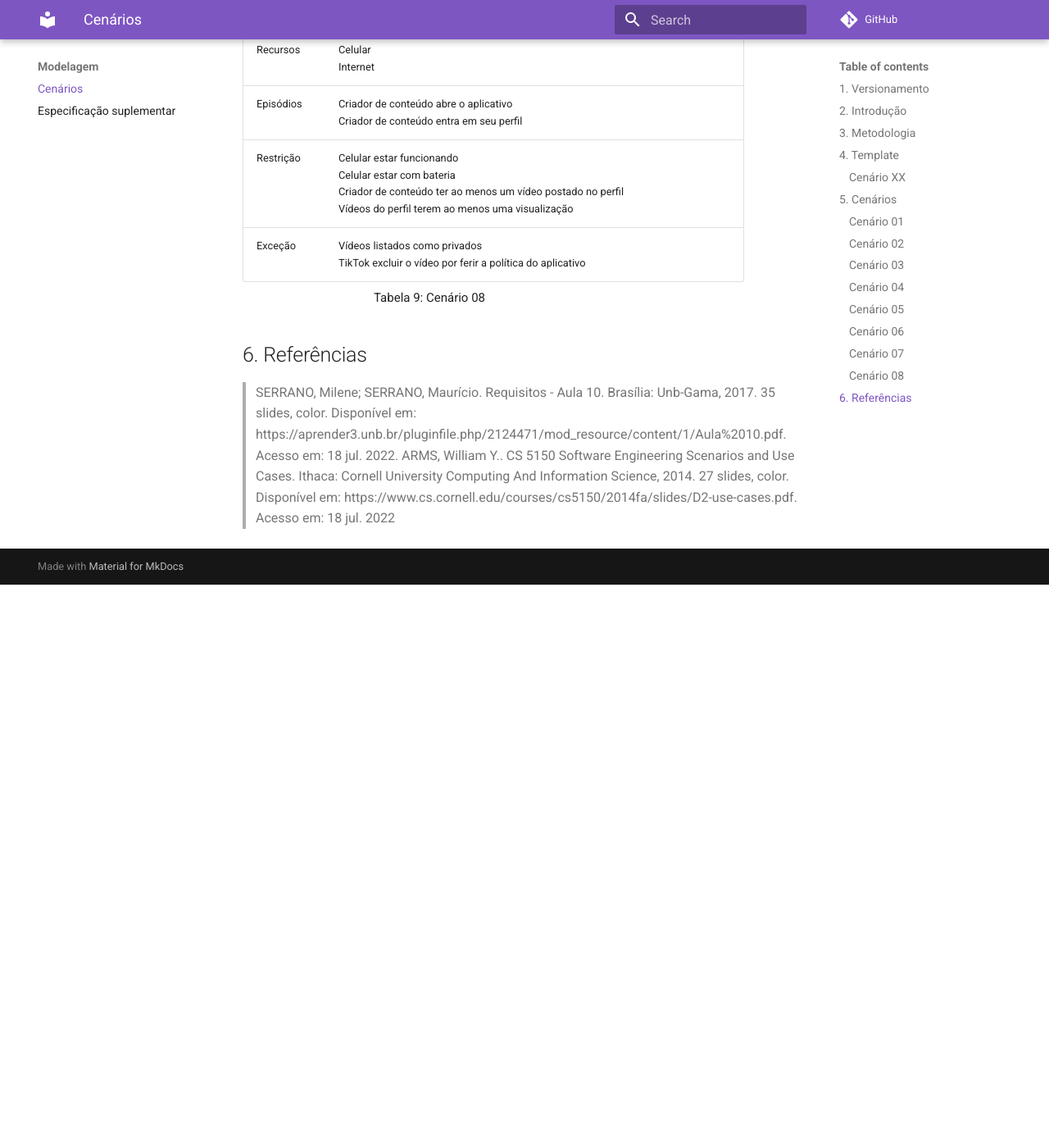
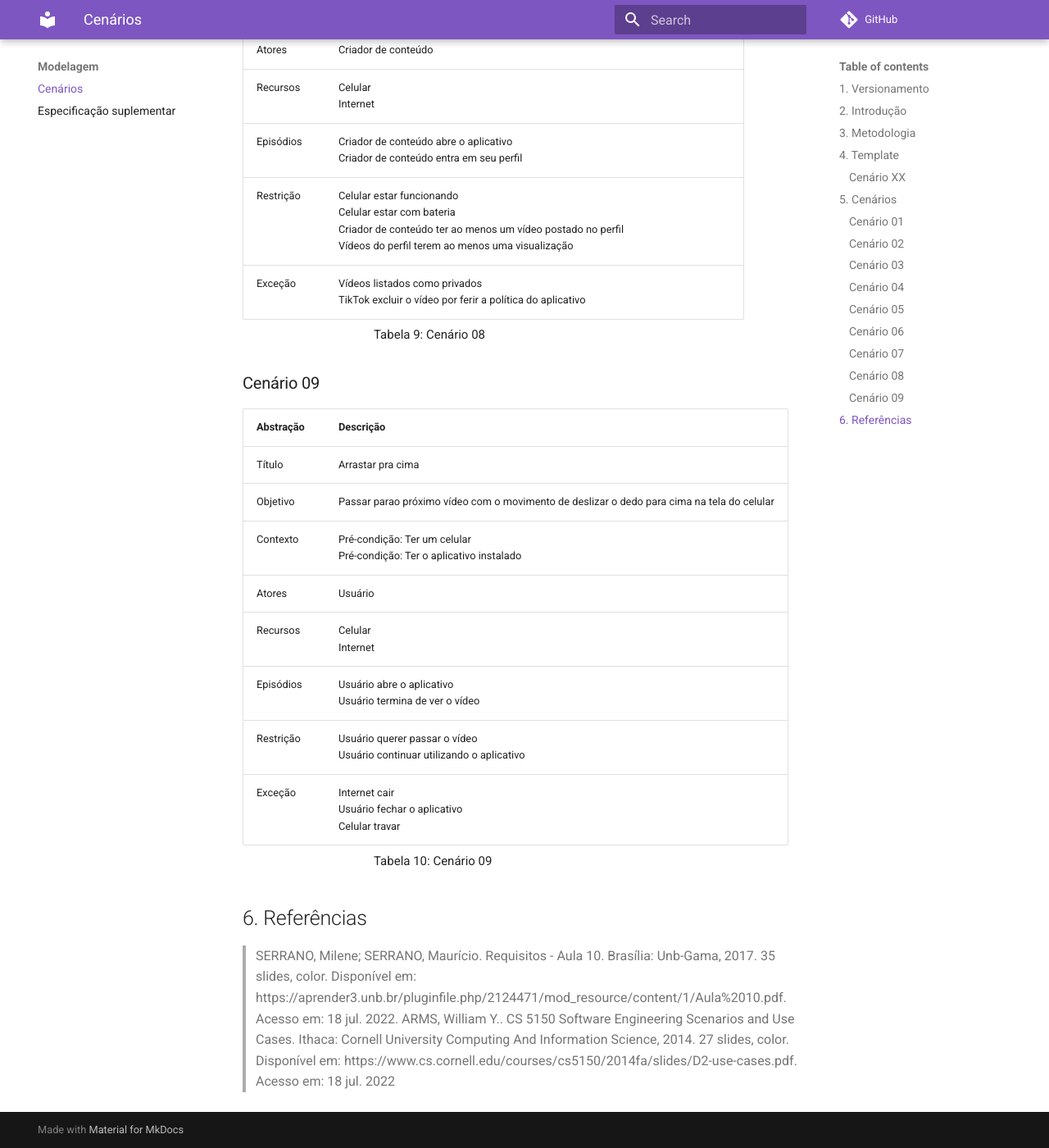
Before and after one commit to Requisitos-de-Software/2022.1-TikTok, an MkDocs documentation site: the page built from docs/modelagem/cenarios.md, in a window 1280 px wide and 1400 px high, scrolled down 6920 px. Shown: the whole window at 82% size. Built offline with MkDocs 1.6.1 and Material for MkDocs 9.7.7, drawn with Linux system fonts in a browser that asks for light colours; comment, search, counter and statistics services are not loaded; before the commit the page ends 7633 px from its top, so only the background shows below that; some of the changed text lies outside the part shown.

Commit message:
#35 - Adição do cenário 09

```diff
--- a/docs/modelagem/cenarios.md
+++ b/docs/modelagem/cenarios.md
@@ -16,6 +16,7 @@
 | 1.6    | Mateus Caltabiano | Adição do cenário 06               | Matheus Perillo |
 | 1.7    | Mateus Caltabiano | Adição do cenário 07               | Matheus Perillo |
 | 1.8    | Mateus Caltabiano | Adição do cenário 08               | Matheus Perillo |
+| 1.9    | Mateus Caltabiano | Adição do cenário 09               | Matheus Perillo |
 
 ## 2. Introdução
 
@@ -182,6 +183,23 @@
     Tabela 9: Cenário 08
 </p>
 
+### Cenário 09
+
+| Abstração | Descrição                                                                                  |
+| --------- | ------------------------------------------------------------------------------------------ |
+| Título    | Arrastar pra cima                                                                          |
+| Objetivo  | Passar parao próximo vídeo com o movimento de deslizar o dedo para cima na tela do celular |
+| Contexto  | Pré-condição: Ter um celular<br>Pré-condição: Ter o aplicativo instalado                   |
+| Atores    | Usuário                                                                                    |
+| Recursos  | Celular<br>Internet                                                                        |
+| Episódios | Usuário abre o aplicativo<br>Usuário termina de ver o vídeo                                |
+| Restrição | Usuário querer passar o vídeo<br>Usuário continuar utilizando o aplicativo                 |
+| Exceção   | Internet cair<br>Usuário fechar o aplicativo<br>Celular travar                             |
+
+<p style="margin-top: -25px; font-size: 15px; margin-left: 160px">
+    Tabela 10: Cenário 09
+</p>
+
 ## 6. Referências
 
 >SERRANO, Milene; SERRANO, Maurício. Requisitos - Aula 10. Brasília: Unb-Gama, 2017. 35 slides, color. Disponível em: https://aprender3.unb.br/pluginfile.php/2124471/mod_resource/content/1/Aula%2010.pdf. Acesso em: 18 jul. 2022.
```
